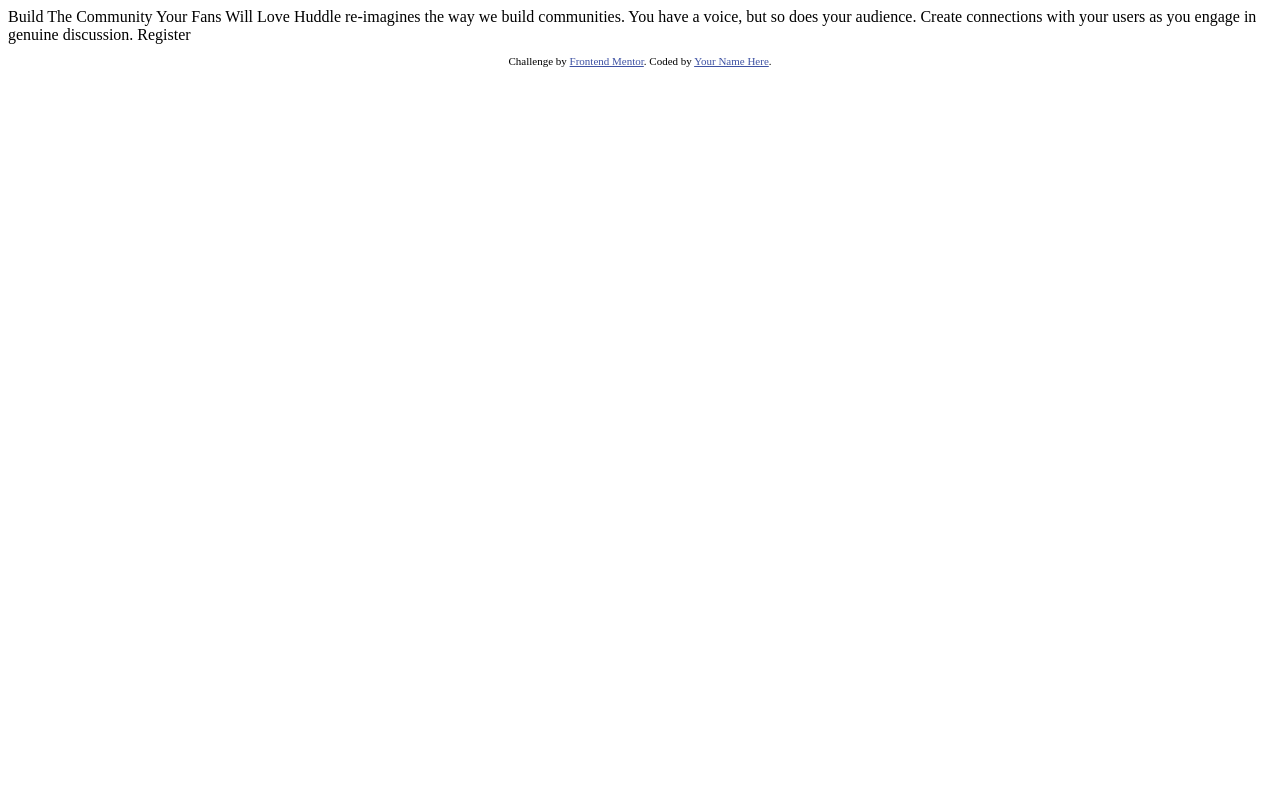
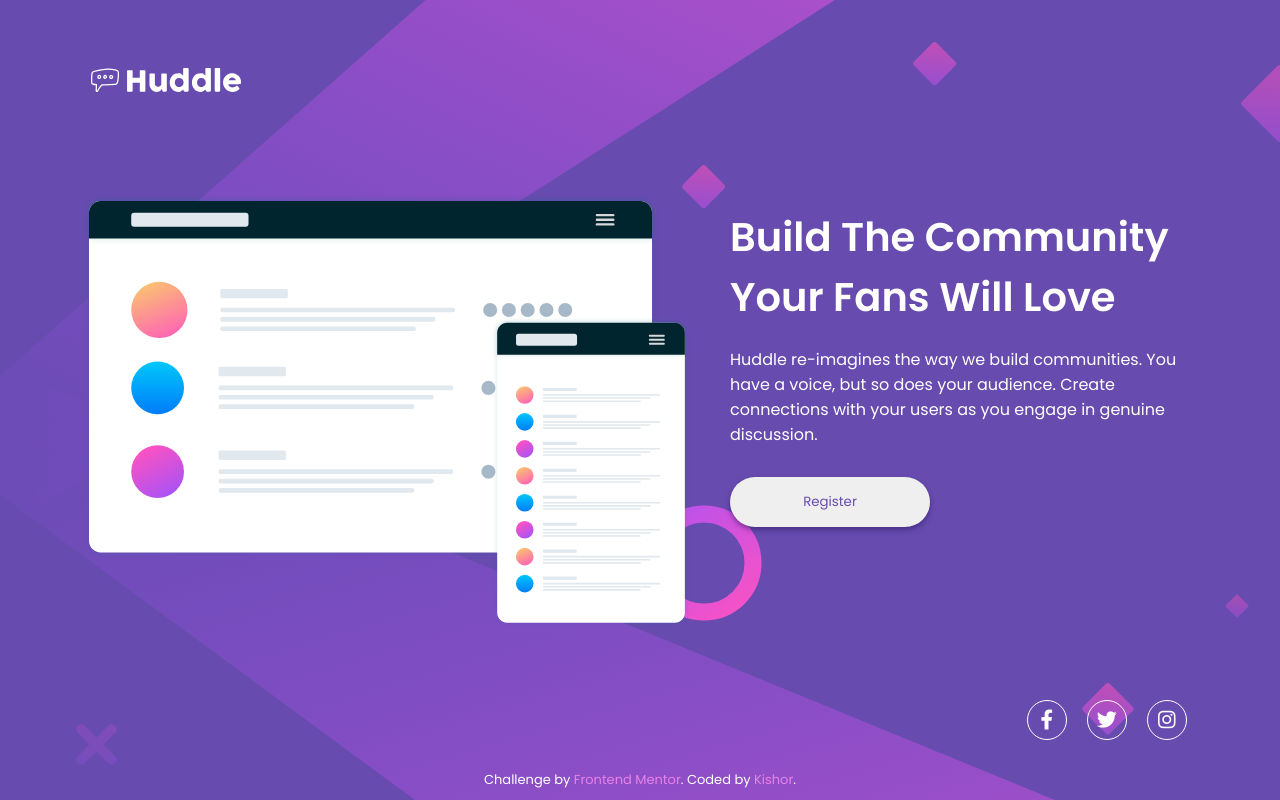
Before and after one commit to SDKishor/huddle-landing-page-with-single-introductory-section-master, a plain HTML site: page index.html in a window 1280 px wide. Drawn offline with Linux system fonts and the light colour scheme.

Commit message:
initial commit

```diff
--- a/index.html
+++ b/index.html
@@ -2,32 +2,62 @@
 <html lang="en">
 <head>
   <meta charset="UTF-8">
-  <meta name="viewport" content="width=device-width, initial-scale=1.0"> <!-- displays site properly based on user's device -->
+  <meta name="viewport" content="width=device-width, initial-scale=1.0">
 
   <link rel="icon" type="image/png" sizes="32x32" href="./images/favicon-32x32.png">
+  <link rel="stylesheet" href="https://cdnjs.cloudflare.com/ajax/libs/font-awesome/6.0.0-beta3/css/all.min.css"
+    integrity="sha512-Fo3rlrZj/k7ujTnHg4CGR2D7kSs0v4LLanw2qksYuRlEzO+tcaEPQogQ0KaoGN26/zrn20ImR1DfuLWnOo7aBA=="
+    crossorigin="anonymous" referrerpolicy="no-referrer" />
 
   <title>Frontend Mentor | Huddle landing page with single introductory section</title>
 
-  <!-- Feel free to remove these styles or customise in your own stylesheet 👍 -->
-  <style>
-    .attribution { font-size: 11px; text-align: center; }
-    .attribution a { color: hsl(228, 45%, 44%); }
-  </style>
+  <link rel="stylesheet" href="style.css">
 </head>
 <body>
+  <main>
+    <header>
+      <div class="logo">
+        <img src="./images/logo.svg" alt="">
+      </div>
+    </header>
+    <section class="hero">
+      <div class="image_container">
+        <img src="./images/illustration-mockups.svg" alt="">
+      </div>
+      <div class="content_container">
+        <h1>Build The Community <br> Your Fans Will Love</h1>
+        <p class="subheading">Huddle re-imagines the way we build communities. You have a voice, but so does your audience.
+        Create connections with your users as you engage in genuine discussion.</p>
+        <button class="RegBtn">Register</button>
+      </div>
+    </section>
+    <section class="attributionSec">
+      <p class="attribution">
+        Challenge by <a href="https://www.frontendmentor.io?ref=challenge" target="_blank">Frontend Mentor</a>.
+        Coded by <a href="#">Kishor</a>.
+      </p>
+    </section>
+    <footer>
+      <ul>
+        <li><i class="fab fa-facebook-f"></i></li>
+        <li><i class="fab fa-twitter"></i></li>
+        <li><i class="fab fa-instagram"></i></li>
+      </ul>
+    </footer>
 
-  Build The Community Your Fans Will Love
 
-  Huddle re-imagines the way we build communities. You have a voice, but so does your audience.
-  Create connections with your users as you engage in genuine discussion.
+  </main>
 
-  Register
 
-  <footer>
-    <p class="attribution">
-      Challenge by <a href="https://www.frontendmentor.io?ref=challenge" target="_blank">Frontend Mentor</a>.
-      Coded by <a href="#">Your Name Here</a>.
-    </p>
-  </footer>
+
+
+
+
+
+
+
+
+
+
 </body>
 </html>
--- /dev/null
+++ b/style.css
@@ -0,0 +1,190 @@
+@import url("https://fonts.googleapis.com/css2?family=Poppins:wght@400;600&display=swap");
+
+:root {
+  --Violet: hsl(257, 40%, 49%);
+  --SoftMagenta: hsl(300, 69%, 71%);
+}
+* {
+  box-sizing: border-box;
+  margin: 0;
+}
+
+body {
+  font-family: "Poppins", sans-serif;
+  width: 100vw;
+  background-color: var(--Violet);
+  display: flex;
+  flex-direction: column;
+  align-items: center;
+  color: #fff;
+  background-image: url(./images/bg-mobile.svg);
+  background-repeat: no-repeat;
+  background-size: contain;
+  position: relative;
+}
+
+main {
+  width: 87%;
+}
+header {
+  height: 100px;
+  display: flex;
+  align-items: center;
+}
+header .logo {
+  height: 40px;
+}
+
+header .logo img {
+  height: 100%;
+}
+
+.hero {
+  width: 100%;
+}
+
+.hero .image_container {
+  width: 100%;
+  margin: 25px 0px;
+}
+
+.hero .image_container img {
+  width: 100%;
+}
+
+.content_container {
+  text-align: center;
+  margin: 20px 0px;
+}
+
+.content_container h1 {
+  margin: 20px 0px;
+}
+
+.content_container p {
+  margin-bottom: 20px;
+  font-size: 16px;
+}
+
+.RegBtn {
+  width: 250px;
+  padding: 15px 0px;
+  border-radius: 50px;
+  border: none;
+  color: var(--Violet);
+  font-family: inherit;
+  box-shadow: 0px 3px 5px rgb(42, 21, 95, 0.5);
+  cursor: pointer;
+  margin-top: 10px;
+}
+
+.RegBtn:focus {
+  outline: none;
+  color: var(--SoftMagenta);
+}
+.RegBtn:hover {
+  color: #fff;
+  background-color: var(--SoftMagenta);
+}
+.RegBtn:active {
+  transform: scale(0.98);
+}
+
+.attributionSec {
+  font-size: 13px;
+  width: 100%;
+  position: absolute;
+  bottom: 10px;
+  left: 50%;
+  transform: translateX(-50%);
+  display: flex;
+  justify-content: center;
+}
+.attributionSec a {
+  text-decoration: none;
+  color: var(--SoftMagenta);
+}
+
+footer {
+  width: 100%;
+  margin: 60px 0px;
+}
+
+footer ul {
+  display: flex;
+  list-style: none;
+  justify-content: center;
+  padding: 0;
+}
+
+footer ul li {
+  cursor: pointer;
+  height: 40px;
+  width: 40px;
+  font-size: 20px;
+  margin: 0px 10px;
+  border-radius: 50%;
+  border: 1px solid #fff;
+  display: flex;
+  align-items: center;
+  justify-content: center;
+}
+footer ul li:hover {
+  border: 1px solid hsl(300, 69%, 71%);
+  color: var(--SoftMagenta);
+}
+
+@media (min-width: 700px) {
+  body {
+    background-image: url(./images/bg-desktop.svg);
+    background-size: cover;
+    height: 100vh;
+  }
+
+  main {
+    display: flex;
+    flex-direction: column;
+    height: 100%;
+  }
+  header {
+    margin-top: 30px;
+  }
+  .hero {
+    flex: 1;
+    display: flex;
+    align-items: center;
+  }
+
+  .image_container {
+    flex: 1.3;
+    margin: 0;
+  }
+  .content_container {
+    height: 80%;
+    flex: 1;
+    margin-left: 40px;
+    text-align: left;
+  }
+  .content_container h1 {
+    font-size: 40px;
+  }
+  .RegBtn {
+    width: 200px;
+  }
+  footer {
+    margin-top: 0px;
+    margin-bottom: 60px;
+  }
+  footer ul {
+    justify-content: end;
+  }
+}
+
+@media (min-width: 1550px) {
+  .content_container h1 {
+    font-size: 50px;
+  }
+  .content_container p {
+    font-size: 18px;
+  }
+}
```
Also changed, not shown: Screenshot/Screenshot 2021-12-29 042029.jpg (added), Screenshot/Screenshot 2021-12-29 042046.jpg (added), 3 other files.
